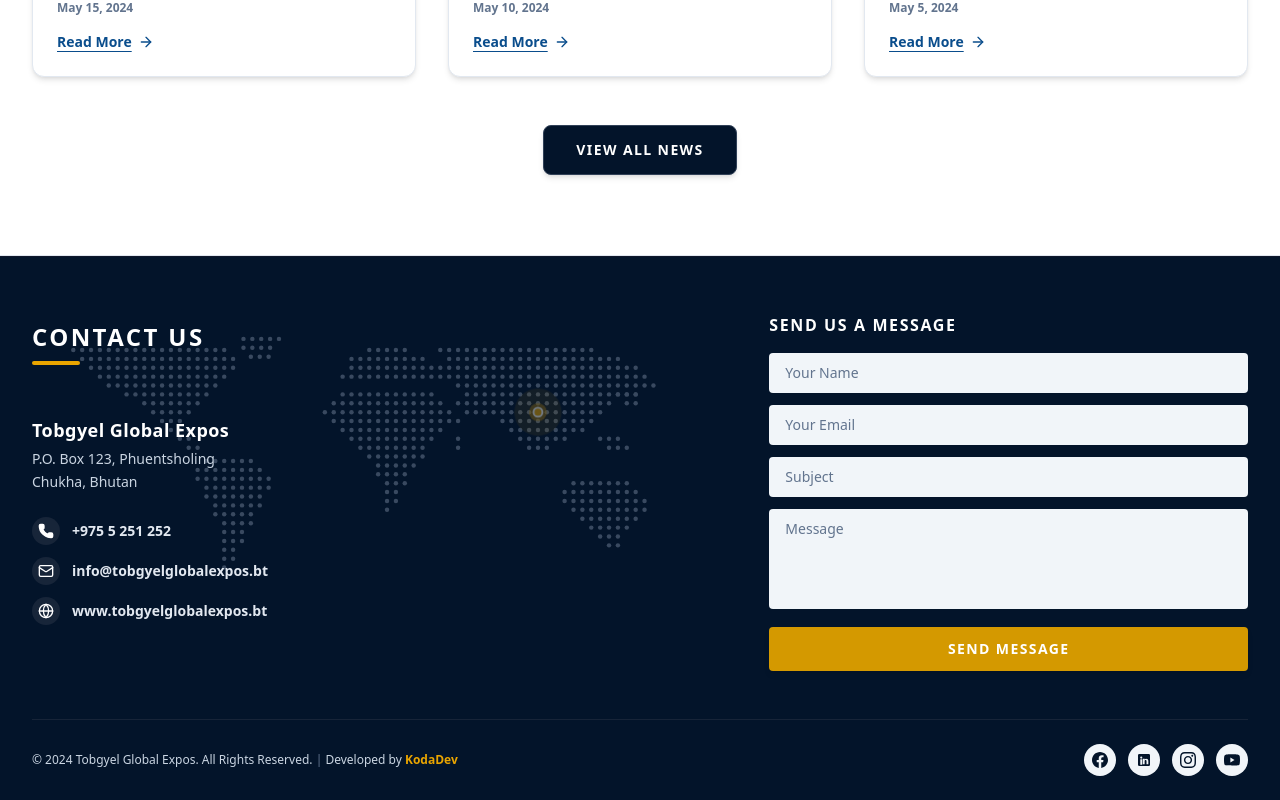
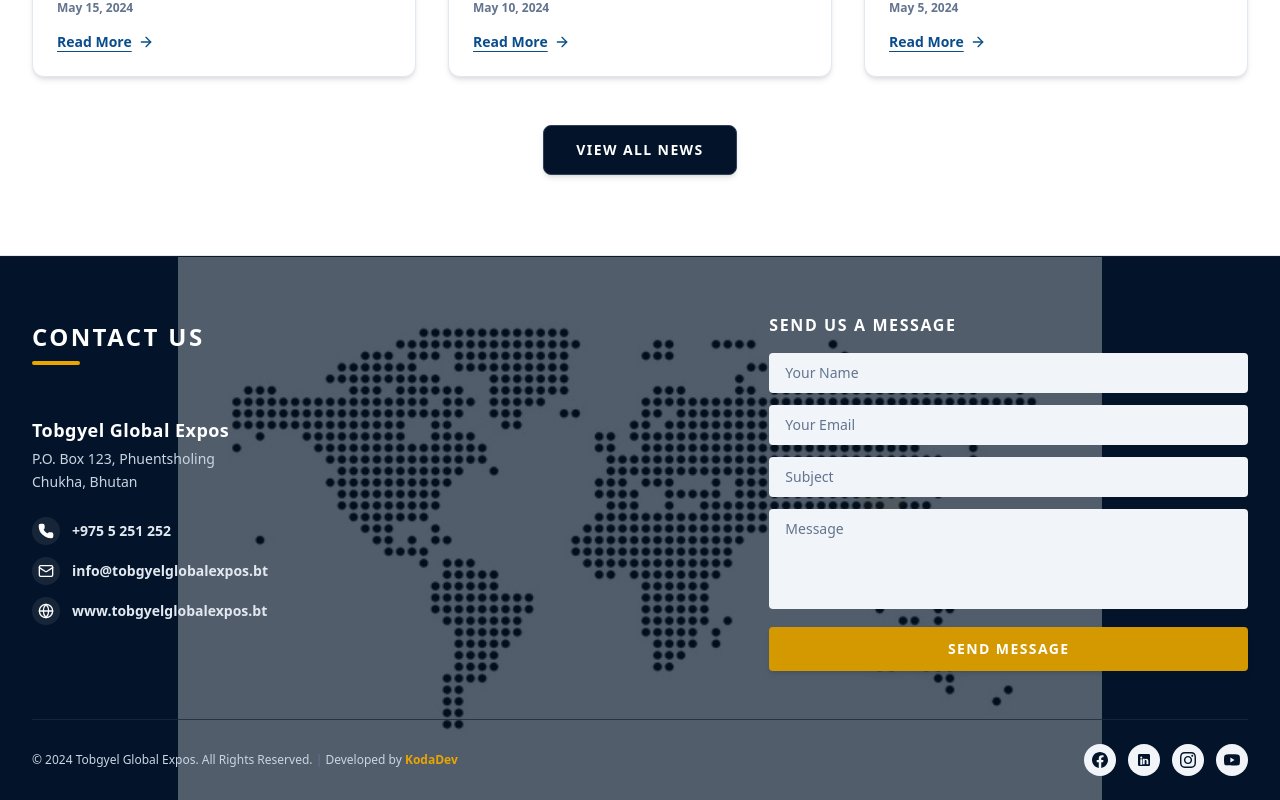
Before and after one commit to guruwangchuk7/Tobgyel-GlobalExpos, a Next.js app: page / in a window 1280 px wide. Shown: the part 3098-3898 px from the top of the page. Built offline with nearby package versions, Linux system fonts and the light colour scheme.

Commit message:
Use exact assets/map.jpg as full-width Footer background overlay with glowing gold Bhutan location pin

```diff
--- a/app/components/Footer.tsx
+++ b/app/components/Footer.tsx
@@ -6,117 +6,32 @@
   return (
     <footer id="contact" className="bg-[#03142A] text-white pt-14 pb-6 border-t border-slate-900 relative overflow-hidden">
 
+      {/* Full Width World Map Overlay using assets/map.jpg with Gold Pin on Bhutan */}
+      <div className="absolute inset-0 opacity-35 pointer-events-none z-0 flex items-center justify-center overflow-hidden">
+        <div className="relative w-full h-full max-w-7xl mx-auto flex items-center justify-center">
+          <img
+            src="/map.jpg"
+            alt="World Map Background"
+            className="w-full h-full object-cover sm:object-contain mix-blend-screen opacity-90"
+          />
+
+          {/* Glowing Gold Pin on Bhutan */}
+          <div className="absolute top-[42%] left-[68%] sm:left-[69%] transform -translate-x-1/2 -translate-y-1/2 flex items-center justify-center">
+            <div className="w-8 h-8 rounded-full bg-[#EAA500]/60 animate-ping absolute" />
+            <div className="w-5 h-5 rounded-full bg-[#EAA500]/40 absolute" />
+            <div className="w-3.5 h-3.5 rounded-full bg-[#EAA500] border-2 border-white shadow-md" />
+          </div>
+        </div>
+      </div>
+
       {/* Container */}
       <div className="max-w-7xl mx-auto px-4 sm:px-6 lg:px-8 relative z-10">
 
         {/* Main Grid: Contact Info & Form */}
         <div className="grid grid-cols-1 lg:grid-cols-12 gap-8 lg:gap-12 pb-12 border-b border-slate-800/80 items-start">
 
-          {/* Left Column: Contact Details + World Map Background (span 7 cols) */}
-          <div className="lg:col-span-7 space-y-6 relative min-h-[320px] flex flex-col justify-between py-2">
-
-            {/* Discrete Dots World Map Vector Overlay matching reference image 100% */}
-            <div className="absolute inset-0 opacity-45 pointer-events-none -z-10 flex items-center justify-center overflow-hidden">
-              <svg
-                viewBox="0 0 900 400"
-                className="w-full h-full text-slate-400"
-                preserveAspectRatio="xMidYMid meet"
-              >
-                <g fill="#94A3B8" opacity="0.85">
-                  {[
-                    // North America & Greenland
-                    [40,50],[52,50],[64,50],[76,50],[88,50],[100,50],[112,50],[124,50],[136,50],[148,50],[160,50],[172,50],[184,50],[196,50],[208,50],[220,50],[232,50],[244,50],[270,35],[282,35],[294,35],[306,35],[318,35],
-                    [52,62],[64,62],[76,62],[88,62],[100,62],[112,62],[124,62],[136,62],[148,62],[160,62],[172,62],[184,62],[196,62],[208,62],[220,62],[232,62],[244,62],[256,62],[270,47],[282,47],[294,47],[306,47],
-                    [64,74],[76,74],[88,74],[100,74],[112,74],[124,74],[136,74],[148,74],[160,74],[172,74],[184,74],[196,74],[208,74],[220,74],[232,74],[244,74],[256,74],[280,59],[292,59],[304,59],
-                    [76,86],[88,86],[100,86],[112,86],[124,86],[136,86],[148,86],[160,86],[172,86],[184,86],[196,86],[208,86],[220,86],[232,86],[244,86],
-                    [88,98],[100,98],[112,98],[124,98],[136,98],[148,98],[160,98],[172,98],[184,98],[196,98],[208,98],[220,98],[232,98],
-                    [112,110],[124,110],[136,110],[148,110],[160,110],[172,110],[184,110],[196,110],[208,110],[220,110],
-                    [136,122],[148,122],[160,122],[172,122],[184,122],[196,122],[208,122],
-                    [148,134],[160,134],[172,134],[184,134],[196,134],
-                    [160,146],[172,146],[184,146],
-                    [172,158],[184,158],[196,158],
-                    [184,170],[196,170],
-                    [196,182],[208,182],
-
-                    // South America
-                    [220,200],[232,200],[244,200],[256,200],[268,200],[280,200],
-                    [208,212],[220,212],[232,212],[244,212],[256,212],[268,212],[280,212],[292,212],
-                    [208,224],[220,224],[232,224],[244,224],[256,224],[268,224],[280,224],[292,224],[304,224],
-                    [220,236],[232,236],[244,236],[256,236],[268,236],[280,236],[292,236],[304,236],
-                    [220,248],[232,248],[244,248],[256,248],[268,248],[280,248],[292,248],
-                    [232,260],[244,260],[256,260],[268,260],[280,260],[292,260],
-                    [232,272],[244,272],[256,272],[268,272],[280,272],
-                    [244,284],[256,284],[268,284],[280,284],
-                    [244,296],[256,296],[268,296],
-                    [244,308],[256,308],[268,308],
-                    [244,320],[256,320],
-                    [244,332],[256,332],
-                    [244,344],
-
-                    // Europe
-                    [440,50],[452,50],[464,50],[476,50],[488,50],
-                    [416,62],[428,62],[440,62],[452,62],[464,62],[476,62],[488,62],[500,62],[512,62],
-                    [416,74],[428,74],[440,74],[452,74],[464,74],[476,74],[488,74],[500,74],[512,74],[524,74],
-                    [404,86],[416,86],[428,86],[440,86],[452,86],[464,86],[476,86],[488,86],[500,86],[512,86],[524,86],[536,86],
-
-                    // Africa & Madagascar
-                    [404,110],[416,110],[428,110],[440,110],[452,110],[464,110],[476,110],[488,110],[500,110],[512,110],[524,110],
-                    [392,122],[404,122],[416,122],[428,122],[440,122],[452,122],[464,122],[476,122],[488,122],[500,122],[512,122],[524,122],[536,122],
-                    [380,134],[392,134],[404,134],[416,134],[428,134],[440,134],[452,134],[464,134],[476,134],[488,134],[500,134],[512,134],[524,134],[536,134],[548,134],
-                    [392,146],[404,146],[416,146],[428,146],[440,146],[452,146],[464,146],[476,146],[488,146],[500,146],[512,146],[524,146],[536,146],[548,146],[560,146],
-                    [404,158],[416,158],[428,158],[440,158],[452,158],[464,158],[476,158],[488,158],[500,158],[512,158],[524,158],[536,158],
-                    [416,170],[428,170],[440,170],[452,170],[464,170],[476,170],[488,170],[500,170],[512,170],[524,170],[560,170],
-                    [428,182],[440,182],[452,182],[464,182],[476,182],[488,182],[500,182],[512,182],[560,182],
-                    [440,194],[452,194],[464,194],[476,194],[488,194],[500,194],[512,194],
-                    [452,206],[464,206],[476,206],[488,206],[500,206],
-                    [452,218],[464,218],[476,218],[488,218],
-                    [464,230],[476,230],[488,230],
-                    [464,242],[476,242],
-                    [464,254],[476,254],
-                    [464,266],
-
-                    // Asia & Middle East & India & Bhutan
-                    [536,50],[548,50],[560,50],[572,50],[584,50],[596,50],[608,50],[620,50],[632,50],[644,50],[656,50],[668,50],[680,50],[692,50],[704,50],[716,50],[728,50],[740,50],
-                    [548,62],[560,62],[572,62],[584,62],[596,62],[608,62],[620,62],[632,62],[644,62],[656,62],[668,62],[680,62],[692,62],[704,62],[716,62],[728,62],[740,62],[752,62],[764,62],[776,62],
-                    [536,74],[548,74],[560,74],[572,74],[584,74],[596,74],[608,74],[620,74],[632,74],[644,74],[656,74],[668,74],[680,74],[692,74],[704,74],[716,74],[728,74],[740,74],[752,74],[764,74],[776,74],[788,74],[800,74],
-                    [548,86],[560,86],[572,86],[584,86],[596,86],[608,86],[620,86],[632,86],[644,86],[656,86],[668,86],[680,86],[692,86],[704,86],[716,86],[728,86],[740,86],[752,86],[764,86],[776,86],[788,86],[800,86],[812,86],
-                    [560,98],[572,98],[584,98],[596,98],[608,98],[620,98],[632,98],[644,98],[656,98],[668,98],[680,98],[692,98],[704,98],[716,98],[728,98],[740,98],[752,98],[764,98],[776,98],[788,98],[800,98],[812,98],[824,98],
-                    [572,110],[584,110],[596,110],[608,110],[620,110],[632,110],[644,110],[656,110],[668,110],[680,110],[692,110],[704,110],[716,110],[728,110],[740,110],[752,110],[764,110],[776,110],[788,110],[800,110],
-                    [560,122],[572,122],[584,122],[596,122],[608,122],[620,122],[632,122],[644,122],[656,122],[668,122],[680,122],[692,122],[704,122],[716,122],[728,122],[740,122],[752,122],[764,122],
-                    [572,134],[584,134],[596,134],[608,134],[620,134],[632,134],[644,134],[656,134],[668,134],[680,134],[692,134],[704,134],[716,134],[728,134],[740,134],[752,134],
-                    [620,146],[632,146],[644,146],[656,146],[668,146],[680,146],[692,146],[704,146],[716,146],[728,146],[740,146],
-                    [632,158],[644,158],[656,158],[668,158],[680,158],[692,158],[704,158],[716,158],[728,158],
-                    [644,170],[656,170],[668,170],[680,170],[692,170],[704,170],
-                    [656,182],[668,182],[680,182],
-
-                    // Japan & SE Asian Islands
-                    [776,110],[788,110],[800,110],
-                    [788,122],[800,122],
-                    [752,170],[764,170],[776,170],
-                    [764,182],[776,182],[788,182],
-
-                    // Australia & Oceania
-                    [716,230],[728,230],[740,230],[752,230],[764,230],[776,230],[788,230],
-                    [704,242],[716,242],[728,242],[740,242],[752,242],[764,242],[776,242],[788,242],[800,242],
-                    [704,254],[716,254],[728,254],[740,254],[752,254],[764,254],[776,254],[788,254],[800,254],[812,254],
-                    [716,266],[728,266],[740,266],[752,266],[764,266],[776,266],[788,266],[800,266],[812,266],
-                    [728,278],[740,278],[752,278],[764,278],[776,278],[788,278],[800,278],
-                    [740,290],[752,290],[764,290],[776,290],[788,290],
-                    [752,302],[764,302],[776,302],
-                    [764,314],[776,314]
-                  ].map(([cx, cy], idx) => (
-                    <circle key={idx} cx={cx} cy={cy} r="3" />
-                  ))}
-                </g>
-
-                {/* Glowing Gold Pin on Bhutan (Approx 668, 134) */}
-                <g transform="translate(668, 134)">
-                  <circle r="18" fill="#EAA500" className="animate-ping opacity-75" />
-                  <circle r="12" fill="#EAA500" opacity="0.5" />
-                  <circle r="6" fill="#EAA500" stroke="#FFFFFF" strokeWidth="2.5" />
-                </g>
-              </svg>
-            </div>
+          {/* Left Column: Contact Details (span 7 cols) */}
+          <div className="lg:col-span-7 space-y-6 min-h-[320px] flex flex-col justify-between py-2">
 
             <div className="space-y-2">
               <h2 className="text-xl sm:text-2xl font-black tracking-widest uppercase font-sans text-white">
```
Also changed, not shown: assets/map.jpg (added), public/map.jpg (added).
